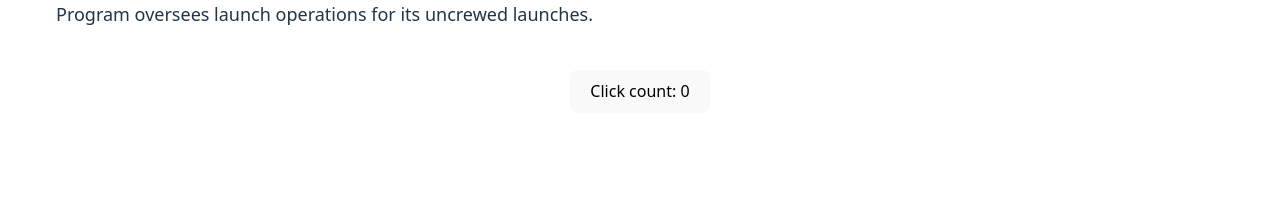
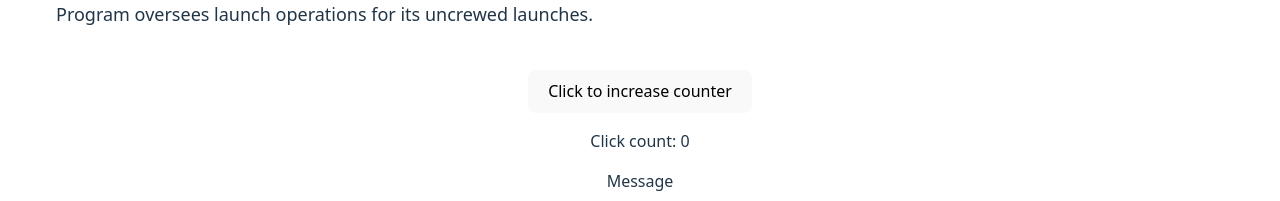
Before and after one commit to Stefania-Rincu/MarsAppSPA, a React (Vite) app: page / in a window 1280 px wide. Shown: the part 751-952 px from the top of the page. Before the commit the page ends 896 px from the top, so only its background shows below. Built offline with nearby package versions, Linux system fonts and the light colour scheme.

Commit message:
Create 4 component tree

```diff
--- a/src/App.tsx
+++ b/src/App.tsx
@@ -35,7 +35,7 @@ function NasaInfo() {
 }
 
 
-function CountClicks() {
+/*function CountClicks() {
     const [clickCount, setClickCount] = useState(() => {
         const storedClicks = localStorage.getItem('clickCount');
         return storedClicks !== null ? parseInt(storedClicks) : 0;
@@ -54,6 +54,55 @@ function CountClicks() {
             Click count: {clickCount}
         </button>
     );
+}*/
+
+
+function Component4({ clickCount }: { clickCount: number }) {
+    return (
+        <div>
+            <p>Click count: {clickCount}</p>
+        </div>
+    );
+}
+
+function Component3({ clickCount }: { clickCount: number }) {
+    return (
+        <div>
+            <Component4 clickCount={clickCount} />
+            <p>Message</p>
+        </div>
+    );
+}
+
+function Component2({ incrementCount }: { incrementCount: () => void })
+{
+    return (
+        <button onClick={incrementCount}>
+            Click to increase counter
+        </button>
+    );
+}
+
+function Component1() {
+    const [clickCount, setClickCount] = useState(() => {
+        const storedClicks = localStorage.getItem('clickCount');
+        return storedClicks !== null ? parseInt(storedClicks) : 0;
+    });
+
+    useEffect(() => {
+        localStorage.setItem('clickCount', clickCount.toString());
+    }, [clickCount]);
+
+    function incrementCount() {
+        setClickCount(clickCount + 1);
+    }
+
+    return (
+        <div className="component-tree">
+            <Component2 incrementCount={incrementCount} />
+            <Component3 clickCount={clickCount} />
+        </div>
+    )
 }
 
 
@@ -61,7 +110,8 @@ function App() {
     return (
         <>
             <NasaInfo/>
-            <CountClicks/>
+            {/* <CountClicks/> */}
+            <Component1/>
         </>
     );
 }
```
